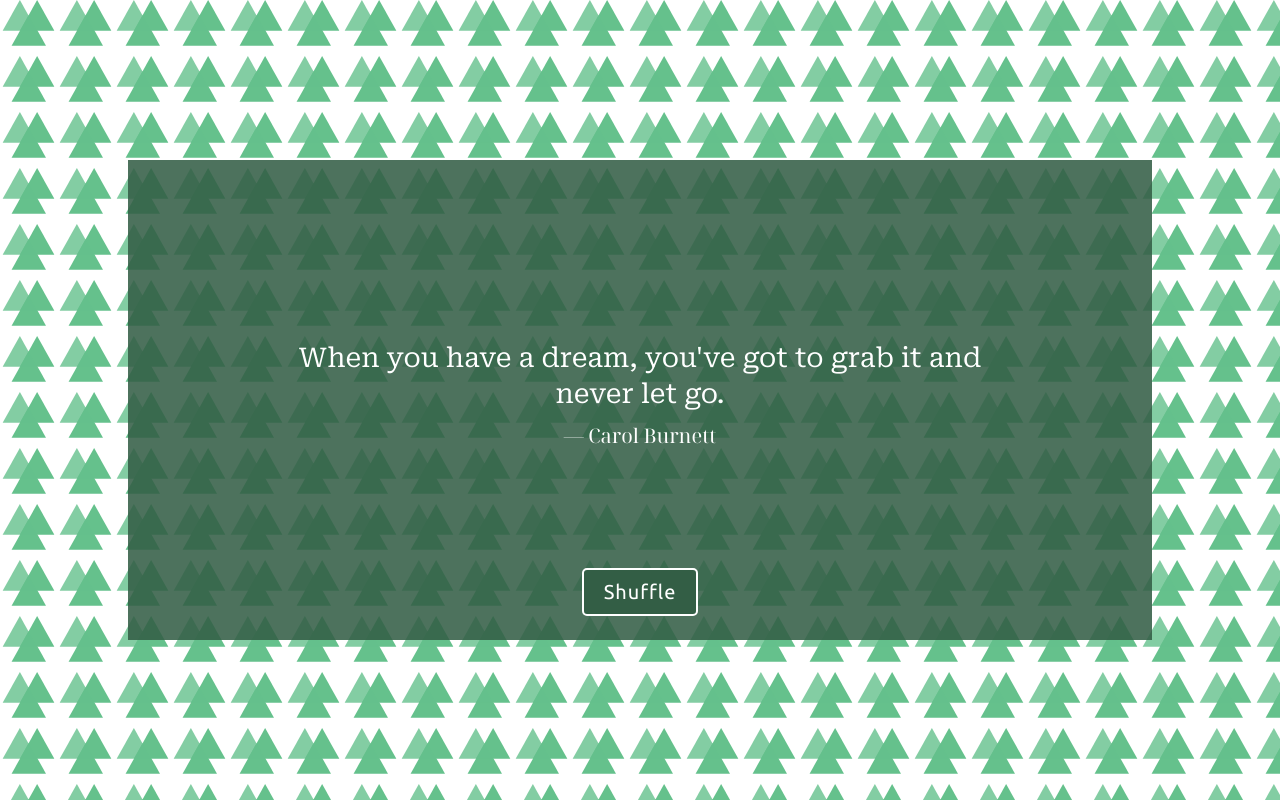
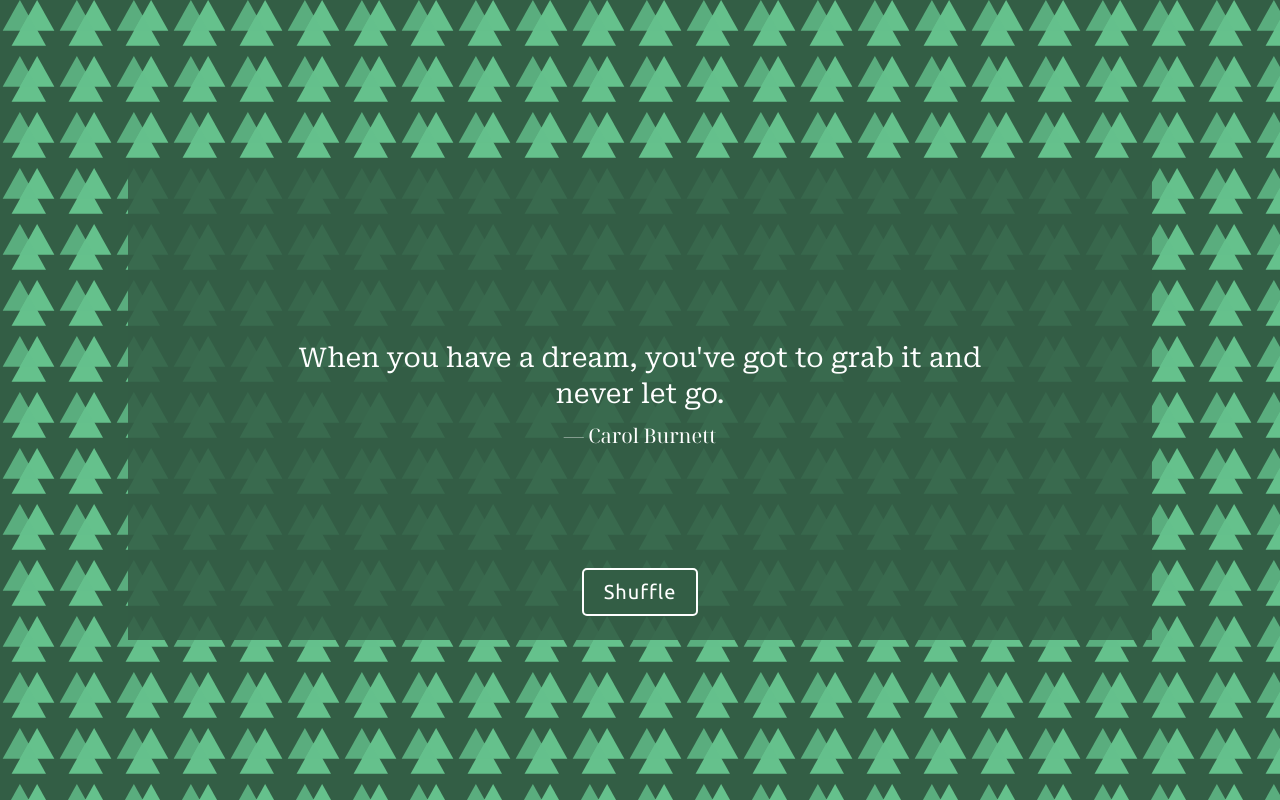
Before and after one commit to subhjakhar/random-quotes, a plain HTML site: page index.html in a window 1280 px wide. Drawn offline with Linux system fonts and the light colour scheme.

Commit message:
bg-color

```diff
--- a/style.css
+++ b/style.css
@@ -4,14 +4,8 @@
     margin: 0;
     padding: 0;
 }
-/* font-family: 'Montserrat', sans-serif;
-font-family: 'Noto Serif Display', serif;
-font-family: 'Ubuntu', sans-serif;
-font-family: 'Roboto Serif', sans-serif;
-*/
 body{
     background-color: #335E45;
-    background-color: #fff;
     background-image: url(Group\ 30.svg);
 }
 .main{
```
